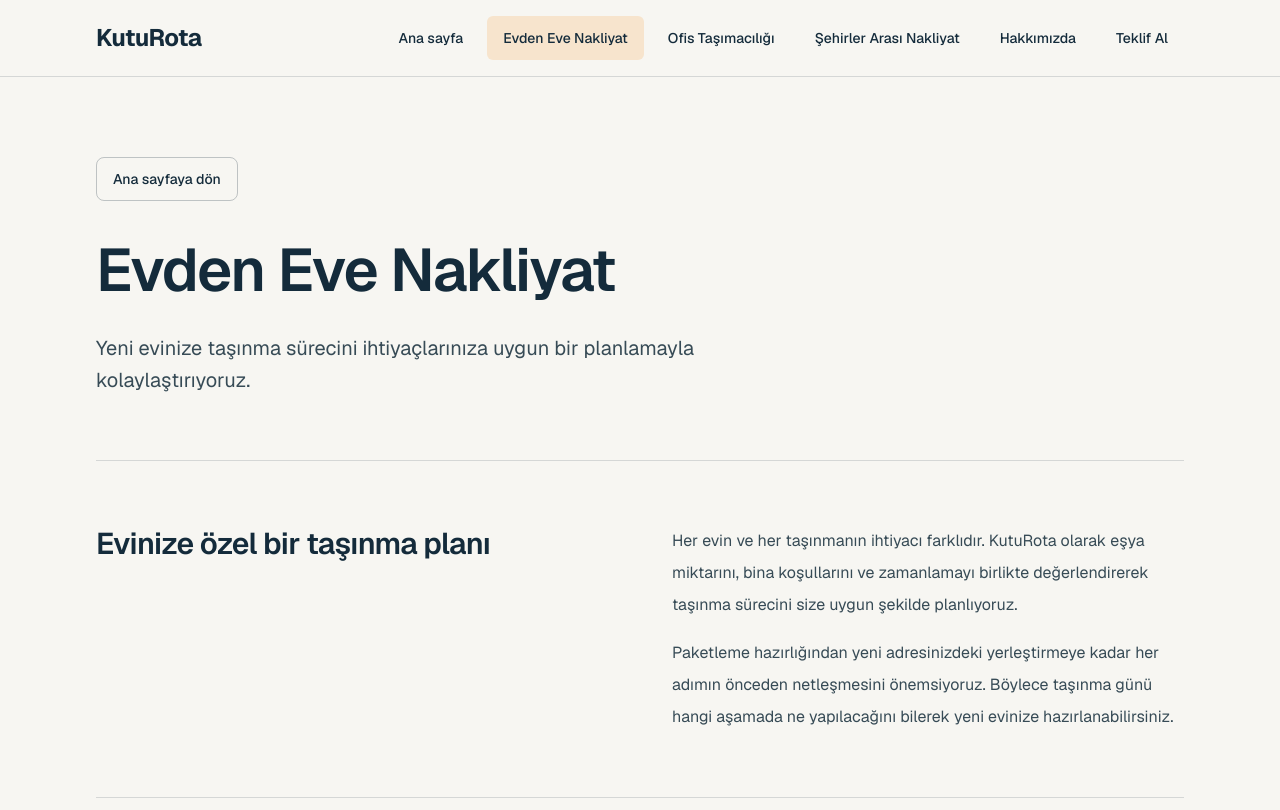
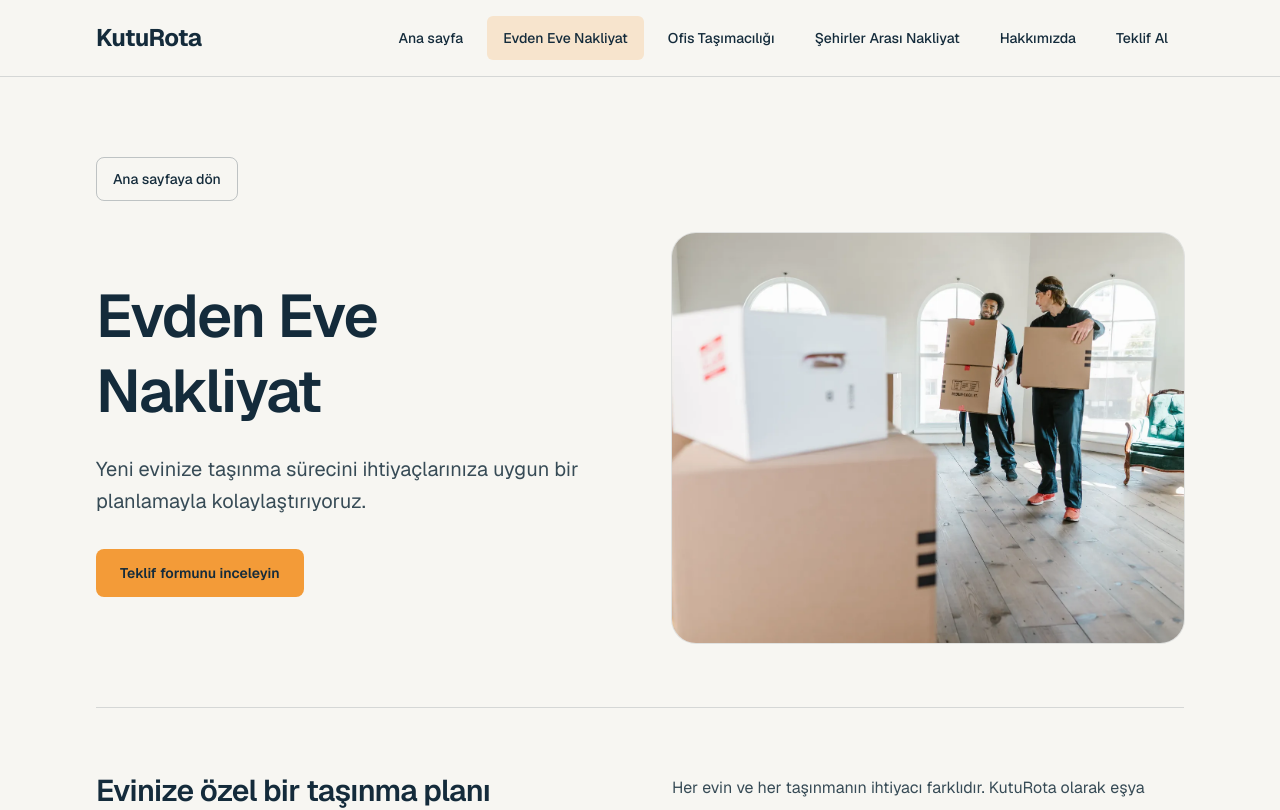
Before and after one commit to onurerkoc-dev/kuturota-web, a Next.js app: page /evden-eve-nakliyat in a window 1280 px wide. Shown: the top 810 px of the page. Built offline with nearby package versions, Linux system fonts and the light colour scheme.

Commit message:
feat: enhance residential moving page with photography

```diff
--- a/src/app/evden-eve-nakliyat/page.tsx
+++ b/src/app/evden-eve-nakliyat/page.tsx
@@ -1,5 +1,7 @@
 import type { Metadata } from "next";
+import Image from "next/image";
 import Link from "next/link";
+import movingTeamPhoto from "@/assets/home-moving-team.webp";
 
 export const metadata: Metadata = {
   title: "Evden Eve Nakliyat | KutuRota",
@@ -35,7 +37,8 @@ export default function EvdenEveNakliyatPage() {
         Ana sayfaya dön
       </Link>
 
-      <header className="mt-8 border-b border-primary/15 pb-12 sm:pb-16">
+      <header className="mt-8 grid items-center gap-10 border-b border-primary/15 pb-12 sm:gap-12 sm:pb-16 lg:grid-cols-2 lg:gap-16">
+        <div className="min-w-0">
           <h1 className="max-w-3xl text-4xl leading-tight font-semibold tracking-tight text-primary sm:text-6xl">
             Evden Eve Nakliyat
           </h1>
@@ -43,6 +46,26 @@ export default function EvdenEveNakliyatPage() {
             Yeni evinize taşınma sürecini ihtiyaçlarınıza uygun bir planlamayla
             kolaylaştırıyoruz.
           </p>
+          <Link
+            href="/teklif-al"
+            className="mt-8 inline-flex min-h-12 w-full items-center justify-center rounded-lg bg-accent px-6 py-3 text-sm font-semibold text-primary hover:bg-accent/80 sm:w-auto"
+          >
+            Teklif formunu inceleyin
+          </Link>
+        </div>
+
+        <div className="relative aspect-[4/3] overflow-hidden rounded-3xl bg-primary/5 ring-1 ring-primary/10 lg:aspect-[5/4]">
+          <Image
+            src={movingTeamPhoto}
+            alt="Aydınlık bir evde taşınma kolileri taşıyan iki görevli."
+            fill
+            sizes="(min-width: 1152px) 512px, (min-width: 1024px) calc(50vw - 64px), (min-width: 640px) calc(100vw - 64px), calc(100vw - 48px)"
+            loading="eager"
+            fetchPriority="high"
+            placeholder="blur"
+            className="object-cover object-[70%_50%]"
+          />
+        </div>
       </header>
 
       <section
--- /dev/null
+++ b/src/assets/home-moving-team-source.md
@@ -0,0 +1,11 @@
+# Evden Eve Nakliyat fotoğrafı
+
+- Yerel dosya: `home-moving-team.webp`
+- Fotoğrafçı: RDNE Stock project
+- Kaynak: [Two Men Carrying Boxes — Pexels, 7464687](https://www.pexels.com/photo/two-men-carrying-boxes-7464687/)
+- Lisans: [Pexels License](https://www.pexels.com/license/)
+- Kaynak ve lisans kontrolü: 17 Ekim 2026
+
+Pexels lisansı fotoğrafın ücretsiz olarak web sitelerinde kullanılmasına ve düzenlenmesine izin verir. Atıf zorunlu değildir. Fotoğraf, taşınma sürecini temsil eden bir stok görseldir; KutuRota'nın gerçek ekibi veya müşteri referansı olarak sunulmaz.
+
+Orijinal JPEG, mevcut Sharp bağımlılığıyla 1600×1067 piksel WebP biçimine dönüştürüldü (kalite 80). Farklı ekran oranları CSS `object-fit: cover` ile karşılanır; odak noktası iki görevli üzerinde tutulur. Fotoğraf yerelden sunulur; Pexels'e çalışma zamanında istek yapılmaz.
```
Also changed, not shown: src/assets/home-moving-team.webp (added). Lines whose indentation alone changed are shown as unchanged.
